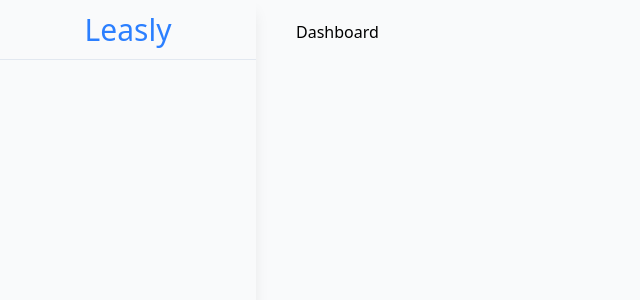
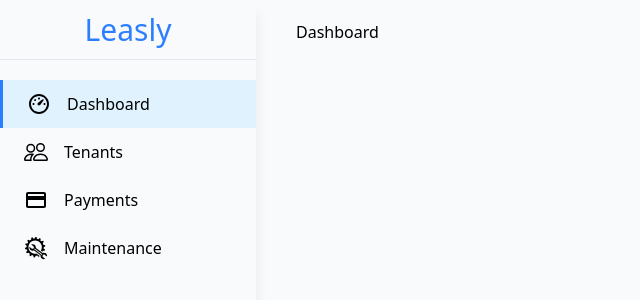
Before and after one commit to JRodriguez-Luna/Leasely, a React (Vite) app: page / in a window 1280 px wide. Shown: the top 300 px of the page, without its empty margins (0-640 px from the left). Built offline with nearby package versions, Linux system fonts and the light colour scheme.

Commit message:
Add functionality to the sidebar and some animation (#7)

```diff
--- a/src/components/BottomNav.tsx
+++ b/src/components/BottomNav.tsx
@@ -1,4 +1,4 @@
-import { Outlet, Link, useLocation } from "react-router-dom"
+import { Link, useLocation } from "react-router-dom"
 import { RiDashboard3Line } from "react-icons/ri";
 import { BsPeople } from "react-icons/bs";
 import { MdOutlinePayment } from "react-icons/md";
@@ -53,7 +53,6 @@ export function BottomNav() {
                     </ul>
                 </nav>
             </div>
-            <Outlet />
         </>
     )
 }
--- a/src/components/Navigation.tsx
+++ b/src/components/Navigation.tsx
@@ -1,11 +1,13 @@
 import { SideNav } from "./SideNav"
 import { BottomNav } from "./BottomNav"
+import { Outlet } from "react-router-dom"
 
 export function Navigation() {
     return (
         <>
             <SideNav />
             <BottomNav />
+            <Outlet />
         </>
     )
 }
--- a/src/components/SideNav.tsx
+++ b/src/components/SideNav.tsx
@@ -1,11 +1,62 @@
+import { Link, useLocation } from "react-router-dom"
+import { RiDashboard3Line } from "react-icons/ri";
+import { BsPeople } from "react-icons/bs";
+import { MdOutlinePayment } from "react-icons/md";
+import { GiAutoRepair } from "react-icons/gi";
+
 export function SideNav() {
+    const location = useLocation()
+
+    const navItems = [
+        {
+            name: 'Dashboard',
+            icon: <RiDashboard3Line fontSize={'1.5rem'}/>,
+            path: '/' // home page
+        },
+        {
+            name: 'Tenants',
+            icon: <BsPeople fontSize={'1.5rem'}/>,
+            path: '/tenants'
+        },
+        {
+            name: 'Payments',
+            icon: <MdOutlinePayment fontSize={'1.5rem'}/>,
+            path: '/payments'
+        },
+        {
+            name: 'Maintenance',
+            icon: <GiAutoRepair fontSize={'1.5rem'}/>,
+            path: '/maintenance'
+        }
+    ];
+
     return (
         <>
             {/* Container */}
-            <div className="flex fixed max-sm:hidden w-3xs h-dvh shadow-lg">
+            <div className="flex flex-col fixed max-sm:hidden w-3xs h-dvh shadow-lg">
                 {/* title display */}
                 <div className="flex w-full h-15 justify-center items-center border-b border-b-slate-200 p-5">
                     <div className="text-3xl text-blue-500">Leasly</div>
+                </div>
+                <div className="flex flex-col h-dvh mt-5">
+                    <nav className="w-full">
+                        <ul className="w-full flex flex-col">
+                            {
+                                navItems.map((item, index) => (
+                                    <li key={index} className={
+                                        `w-full flex cursor-pointer px-6 py-3
+                                        ${location.pathname === item.path ? 'bg-sky-100 border-blue-500 border-l-3' : ''}`
+                                    }>
+                                        <Link to={item.path} className="flex gap-4
+                                        hover:scale-110 transition-transform duration-200 ease-in-out">
+                                            {item.icon}
+                                            {item.name}
+                                        </Link>
+                                    </li>
+                                ))
+                            }
+                        </ul>
+                    </nav>
                 </div>
             </div>
         </>
--- a/src/pages/NotFound.tsx
+++ b/src/pages/NotFound.tsx
@@ -1,3 +1,3 @@
 export function NotFound() {
-    return <div>404: Not Found</div>
+    return <div className="min-sm:ml-[16rem] px-10 py-5">404: Not Found</div>
 }
```
